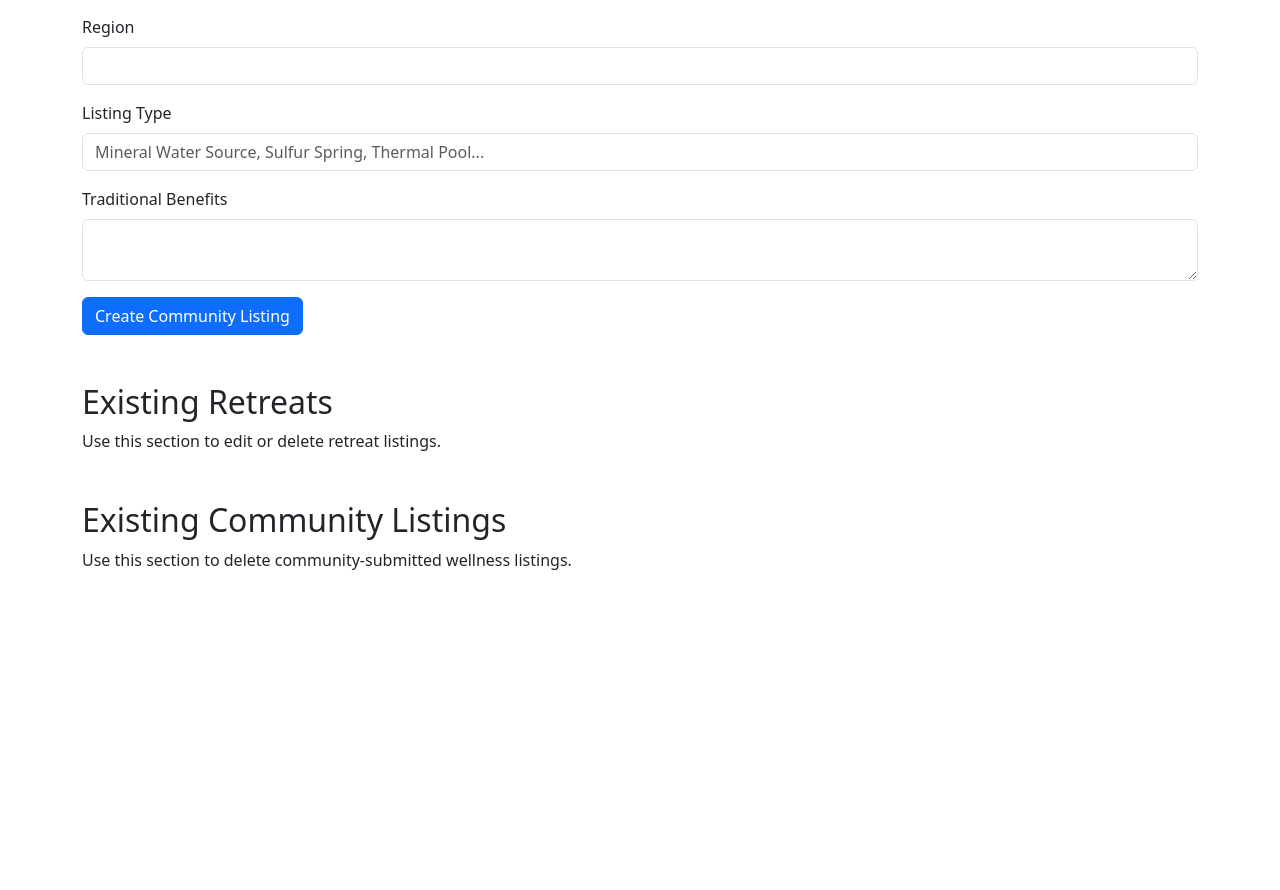
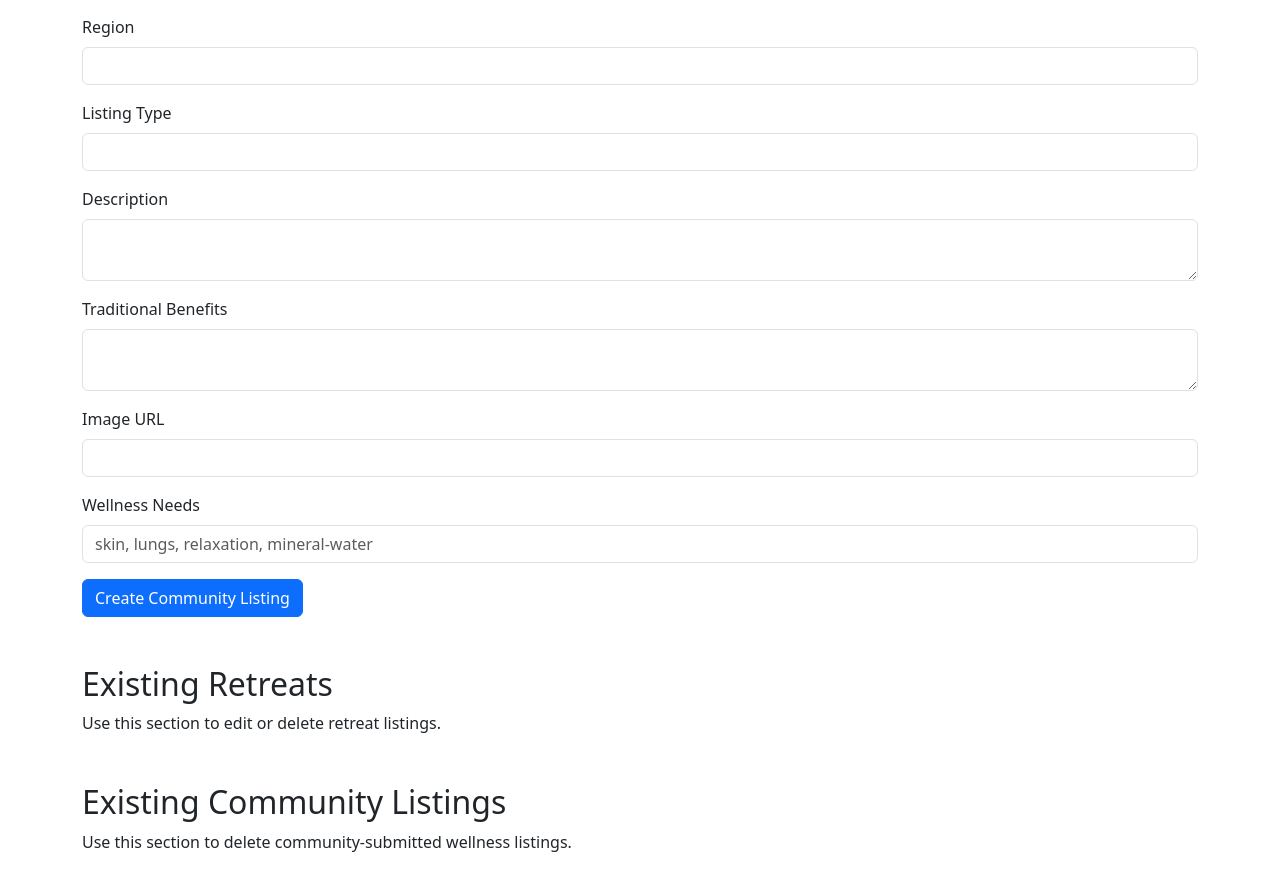
Before and after one commit to ShorenaK/GeoWellHub, a website with bundled scripts: page frontend/manage.html in a window 1280 px wide. Shown: the part 1240-2130 px from the top of the page. Before the commit the page ends 1852 px from the top, so only its background shows below. Built offline with nearby package versions, Linux system fonts and the light colour scheme; no server answers.

Commit message:
Add community listing create form to manage page added on manage.hmls

```diff
--- a/frontend/manage.html
+++ b/frontend/manage.html
@@ -91,32 +91,17 @@
   <form id="community-form">
     <div class="mb-3">
       <label for="community-name" class="form-label">Listing Name</label>
-      <input
-        type="text"
-        id="community-name"
-        class="form-control"
-        required
-      />
+      <input type="text" id="community-name" class="form-control" required />
     </div>
 
     <div class="mb-3">
       <label for="community-city" class="form-label">City</label>
-      <input
-        type="text"
-        id="community-city"
-        class="form-control"
-        required
-      />
+      <input type="text" id="community-city" class="form-control" required />
     </div>
 
     <div class="mb-3">
       <label for="community-region" class="form-label">Region</label>
-      <input
-        type="text"
-        id="community-region"
-        class="form-control"
-        required
-      />
+      <input type="text" id="community-region" class="form-control" required />
     </div>
 
     <div class="mb-3">
@@ -125,19 +110,37 @@
         type="text"
         id="community-type"
         class="form-control"
-        placeholder="Mineral Water Source, Sulfur Spring, Thermal Pool..."
         required
       />
+    </div>
+
+    <div class="mb-3">
+      <label for="community-description" class="form-label">Description</label>
+      <textarea id="community-description" class="form-control"></textarea>
     </div>
 
     <div class="mb-3">
       <label for="community-benefits" class="form-label">
         Traditional Benefits
       </label>
-      <textarea
-        id="community-benefits"
+      <textarea id="community-benefits" class="form-control"></textarea>
+    </div>
+
+    <div class="mb-3">
+      <label for="community-image" class="form-label">Image URL</label>
+      <input type="url" id="community-image" class="form-control" />
+    </div>
+
+    <div class="mb-3">
+      <label for="community-wellness-needs" class="form-label">
+        Wellness Needs
+      </label>
+      <input
+        type="text"
+        id="community-wellness-needs"
         class="form-control"
-      ></textarea>
+        placeholder="skin, lungs, relaxation, mineral-water"
+      />
     </div>
 
     <button type="submit" class="btn btn-primary">
```
